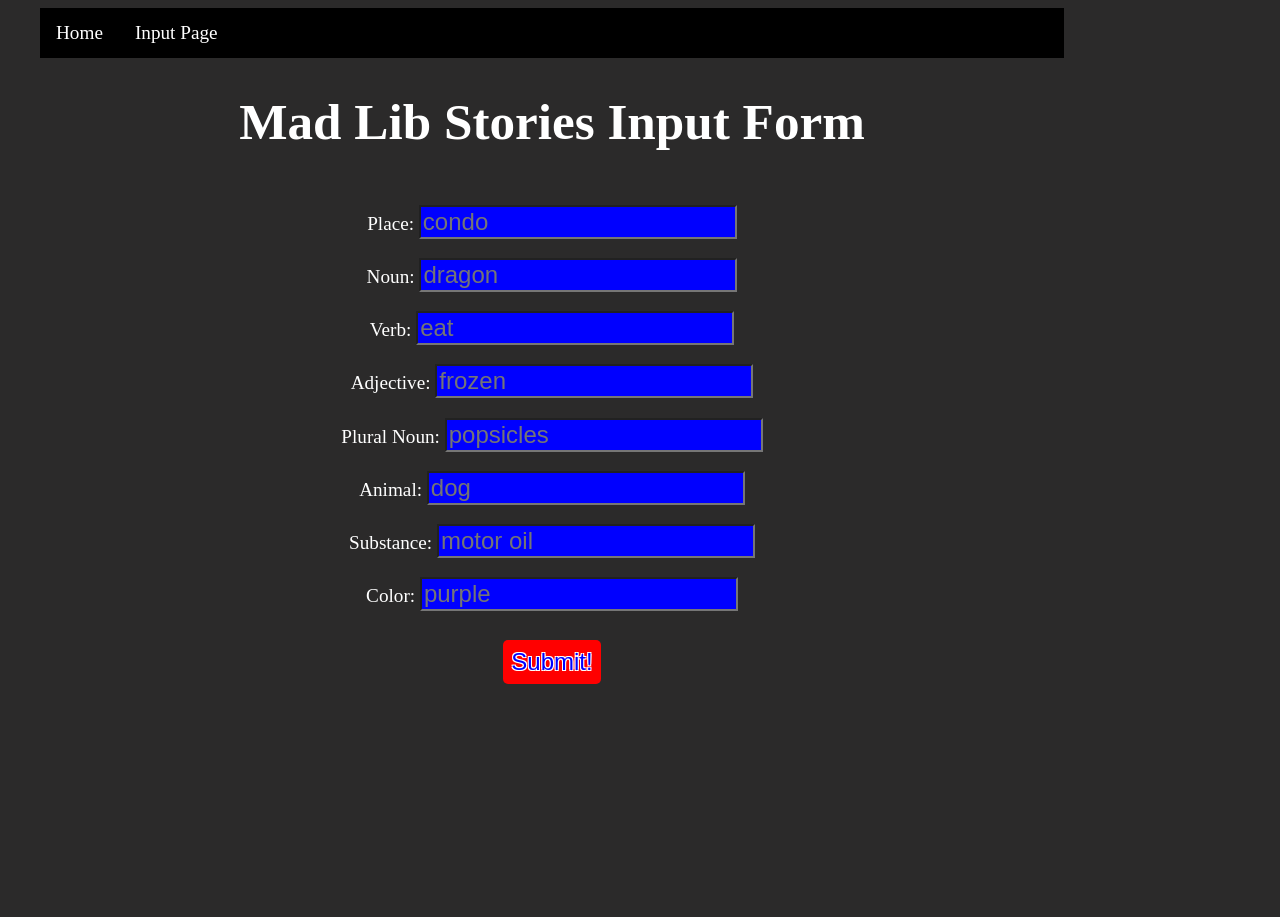
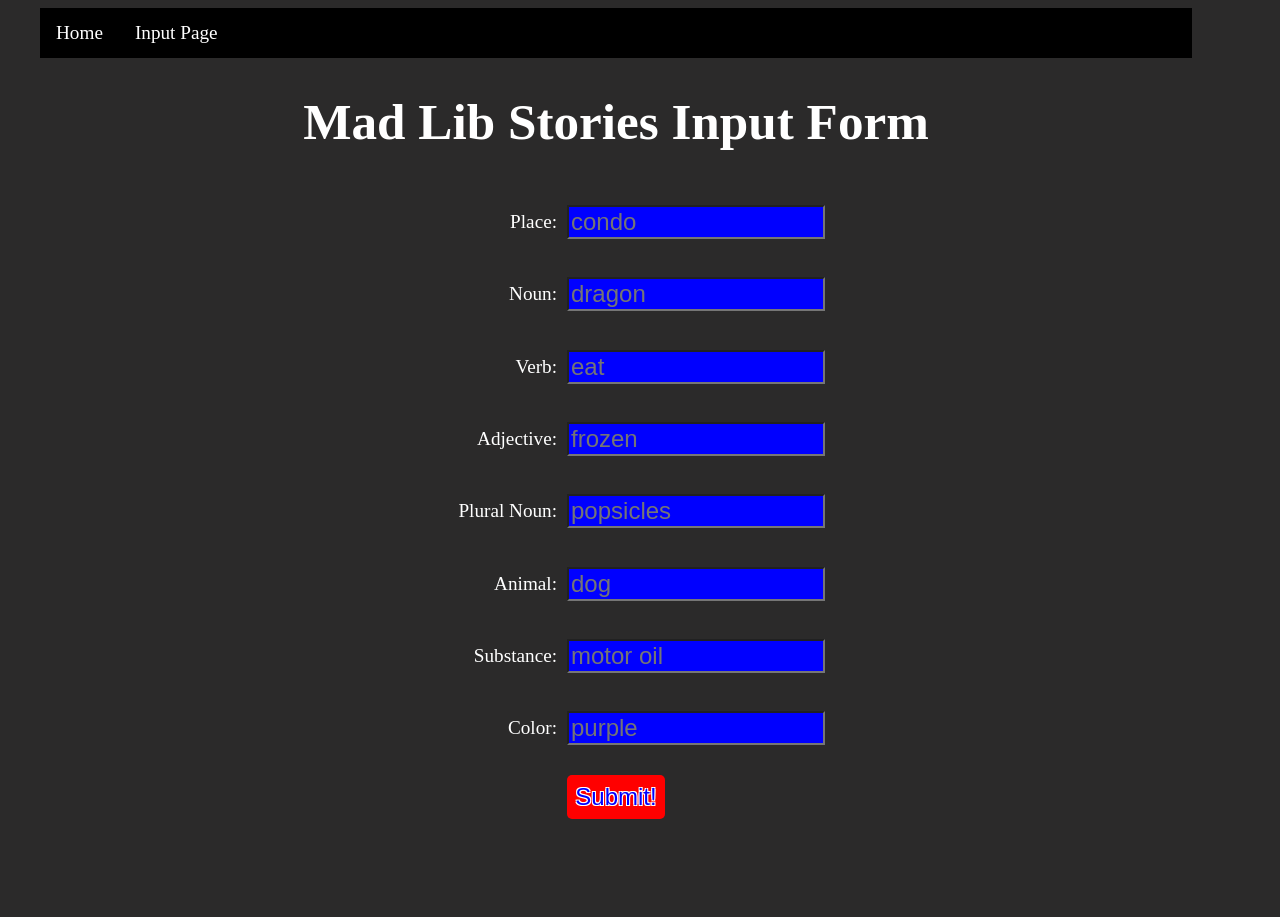
Before and after one commit to bnelsonemail/Mad-Lib-Magic, a Flask app: page /form in a window 1280 px wide. Before the commit the page ends 684 px from the top, so only its background shows below. Run offline with Flask 3, Linux system fonts and the light colour scheme.

Commit message:
revisions to styles and html

```diff
--- a/static/CSS/styles.css
+++ b/static/CSS/styles.css
@@ -33,7 +33,7 @@ button {
 
   body {
     background-color: rgba(39, 38, 38, 0.979);
-    width: 80%;
+    width: 90%;
     padding-left: 2rem;
     padding-right: 2rem;
     padding-bottom: 5rem;
@@ -76,17 +76,53 @@ button {
     font-size: 1.5rem;
   }
 
-  .container, .form_cont, .anchors, .img, .list {
+  .container, .form_cont, .anchors, .img, .list, .content {
     display: flex;
     justify-content: center; /* Horizontal centering */
     text-align: center; /* Center text inside elements */
 
+}
+/*
+.content {
+  width: 70vw;
+  display:flex;
+  flex-direction: column;
+  text-align: center;
+}
+*/
+
+form {
+  display: flex;
+  flex-direction: column;
+  align-items: flex-start; /* Align all items to the start (left) */
+}
+
+form p {
+  display: flex;
+  justify-content: flex-start;
+  align-items: center;
+}
+
+form label {
+  width: 150px; /* Fixed width for labels to align the input boxes */
+  text-align: right; /* Align text to the right within the label */
+  margin-right: 10px; /* Space between label and input */
+}
+
+form input {
+  width: 250px; /* Fixed width for input fields */
+}
+
+form button {
+  margin-top: 10px; /* Space above the button */
+  align-self: center; /* Center the button within the form */
 }
 
 
 
 .list li {
     text-align: start;
+    font-size: 1.2rem;
 }
 
 .spell_cont, .comp_cont, .name_cont {
--- a/templates/form.html
+++ b/templates/form.html
@@ -6,16 +6,17 @@
     </div>
     <div class="form_cont">
         <form action="/stories">
-            <p>Place:  <input type="text" placeholder="condo" name="place"></p>
-            <p>Noun:  <input type="text" placeholder="dragon" name="noun"></p>
-            <p>Verb:  <input type="text" placeholder="eat" name="verb"></p>
-            <p>Adjective:  <input type="text" placeholder="frozen" name="adjective"></p>
-            <p>Plural Noun:  <input type="text" placeholder="popsicles" name="plural_noun"></p>
-            <p>Animal:  <input type="text" placeholder="dog" name="animal"></p>
-            <p>Substance:  <input type="text" placeholder="motor oil" name="substance"></p>
-            <p>Color:  <input type="text" placeholder="purple" name="color"></p>
+            <p><label for="place">Place:</label> <input type="text" placeholder="condo" name="place" id="place"></p>
+            <p><label for="noun">Noun:</label> <input type="text" placeholder="dragon" name="noun" id="noun"></p>
+            <p><label for="verb">Verb:</label> <input type="text" placeholder="eat" name="verb" id="verb"></p>
+            <p><label for="adjective">Adjective:</label> <input type="text" placeholder="frozen" name="adjective" id="adjective"></p>
+            <p><label for="plural_noun">Plural Noun:</label> <input type="text" placeholder="popsicles" name="plural_noun" id="plural_noun"></p>
+            <p><label for="animal">Animal:</label> <input type="text" placeholder="dog" name="animal" id="animal"></p>
+            <p><label for="substance">Substance:</label> <input type="text" placeholder="motor oil" name="substance" id="substance"></p>
+            <p><label for="color">Color:</label> <input type="text" placeholder="purple" name="color" id="color"></p>
             <button class="btn">Submit!</button>
         </form>
     </div>
 
+
 {% endblock content %}
```
Also changed, not shown: templates/home.html (+10 -5 lines).
